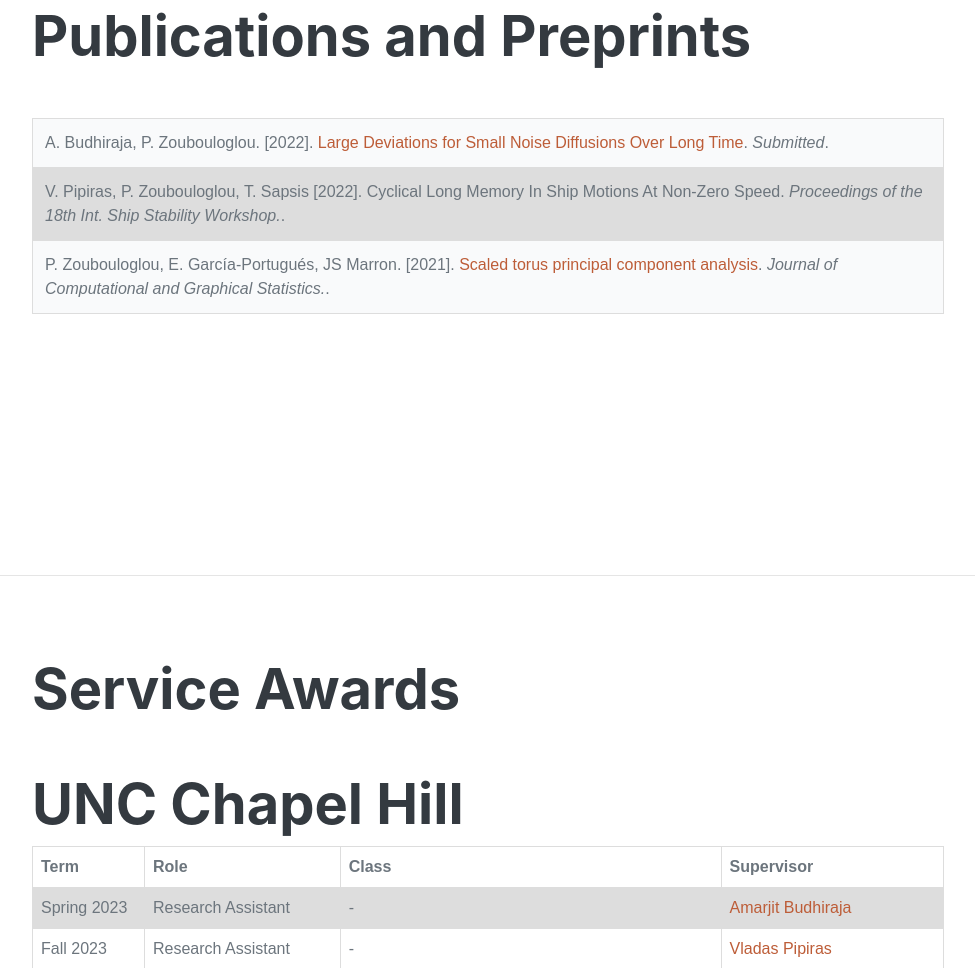
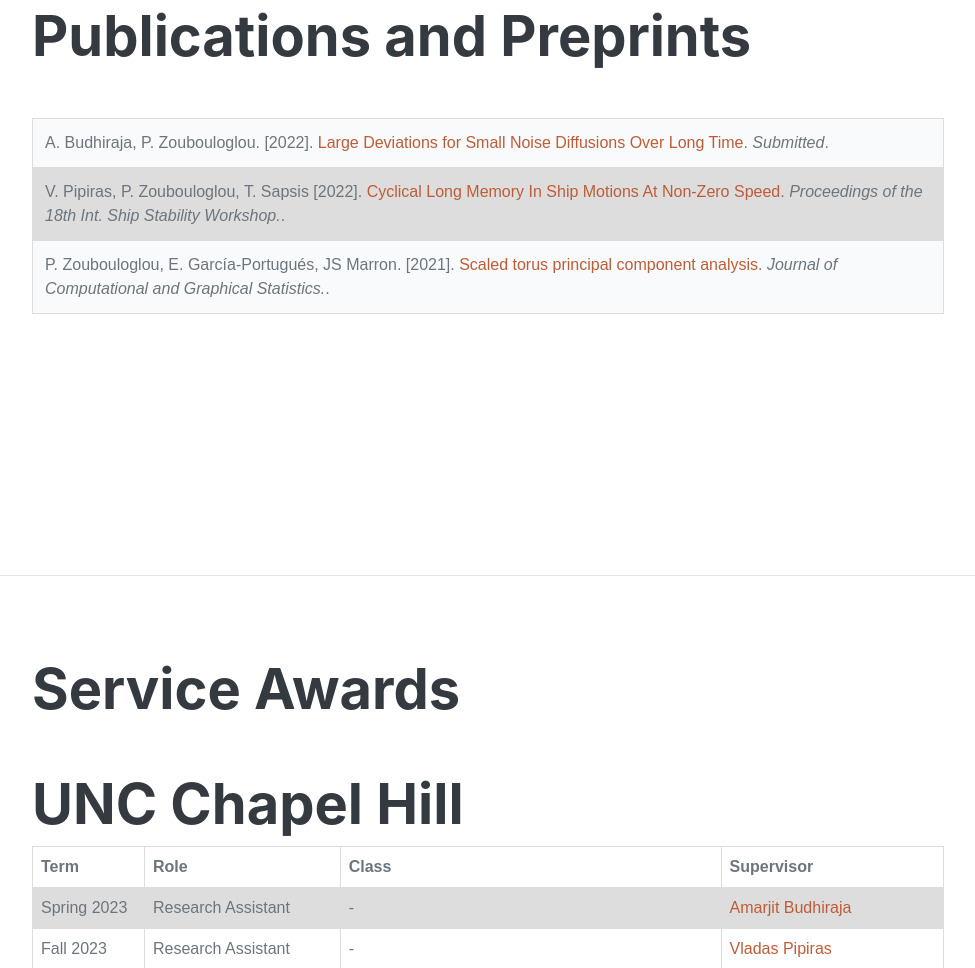
Before and after one commit to Pzoubouloglou/Pzoubouloglou.github.io, a plain HTML site: page index.html in a window 1280 px wide. Shown: the part 2088-3056 px from the top of the page, without its empty margins (288-1263 px from the left). Drawn offline with nearby package versions, Linux system fonts and the light colour scheme; some icons are missing; a web font is replaced by a local one.

Commit message:
long memory paper update

```diff
--- a/index.html
+++ b/index.html
@@ -105,7 +105,7 @@
                     <td> A. Budhiraja, P. Zoubouloglou. [2022]. <a href="https://arxiv.org/abs/2207.07282" target="_blank">Large Deviations for Small Noise Diffusions Over Long Time</a>. <i>Submitted</i>.</td>
                 </tr>
 				<tr>
-                    <td> V. Pipiras, P. Zoubouloglou, T. Sapsis [2022]. Cyclical Long Memory In Ship Motions At Non-Zero Speed. <i>Proceedings of the 18th Int. Ship Stability Workshop.</i>.</td>
+                    <td> V. Pipiras, P. Zoubouloglou, T. Sapsis [2022]. <a href="issw22-pipiras-zoubouloglou-sapsis.pdf" target="_blank">Cyclical Long Memory In Ship Motions At Non-Zero Speed</a>. <i>Proceedings of the 18th Int. Ship Stability Workshop.</i>.</td>
                 </tr>
 				<tr>
                     <td> P. Zoubouloglou, E. García-Portugués, JS Marron. [2021]. <a href="https://arxiv.org/abs/2110.04758" target="_blank">Scaled torus principal component analysis</a>. <i>Journal of Computational and Graphical Statistics.</i>.</td>
```
Also changed, not shown: 1 other file.
